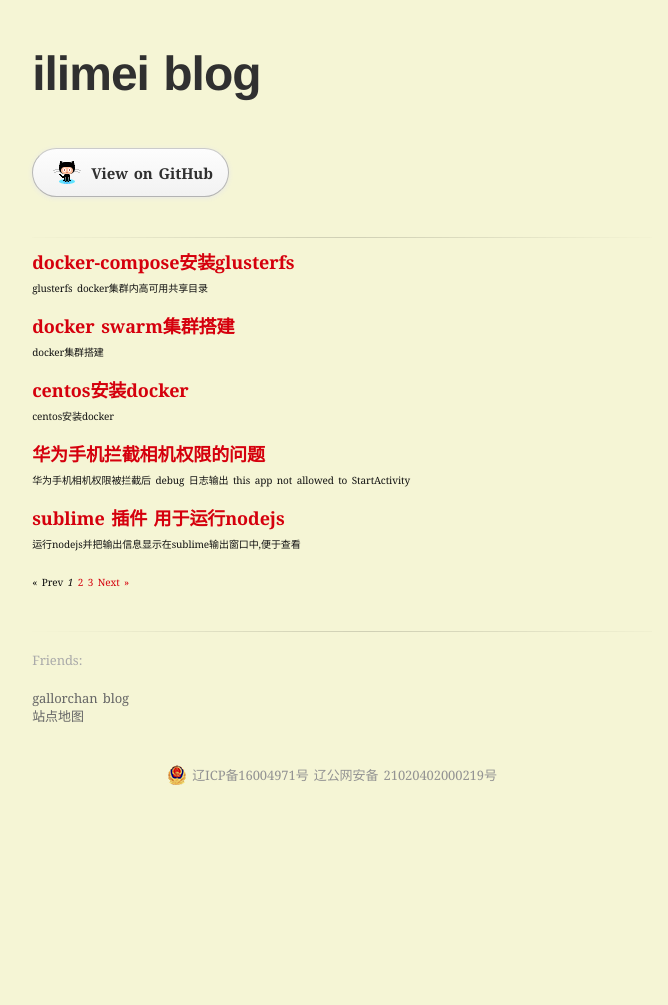
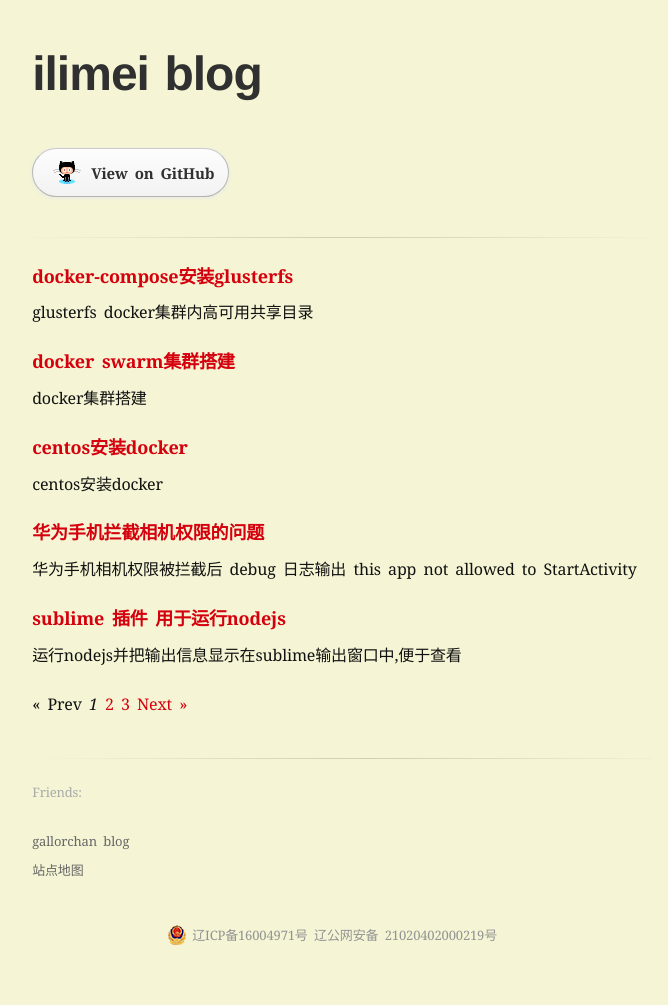
Before and after one commit to ilimei/ilimei.github.io, a Jekyll site: the page built from index.html, in a window 1280 px wide. Shown: the whole page, without its empty margins (285-953 px from the left). Built offline with Jekyll 4.4.1, drawn with Linux system fonts in a browser that asks for light colours; the list of posts is cut into pages by our own code; comment, search, counter and statistics services are not loaded; before the commit the page ends 900 px from its top, so only the background shows below that.

Commit message:
修改字体大小

```diff
--- a/stylesheets/stylesheet.css
+++ b/stylesheets/stylesheet.css
@@ -61,7 +61,7 @@
   letter-spacing: -0.01em;
   word-spacing: 0.2em;
   line-height: 1.8em;
-  font-size: 62.5%;
+  font-size: 16px;
   color: #111111;
   width: 98%;
 }
```
